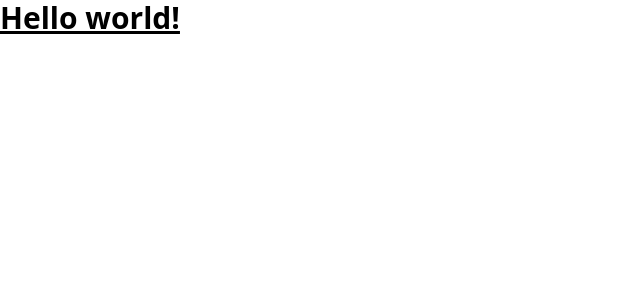
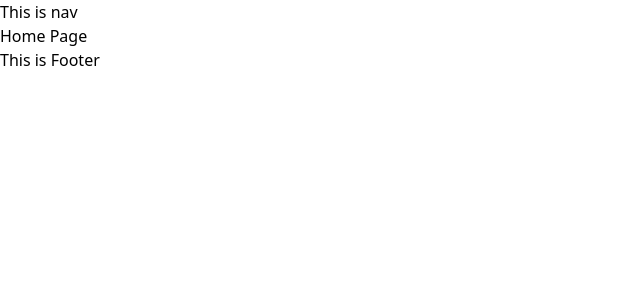
Before and after one commit to Viral1702/Hope-Connect, a React (Vite) app in the folder Frontend/: page / in a window 1280 px wide. Shown: the top 300 px of the page, without its empty margins (0-640 px from the left). Built offline with nearby package versions, Linux system fonts and the light colour scheme.

Commit message:
Created Routing

```diff
--- a/Frontend/src/App.jsx
+++ b/Frontend/src/App.jsx
@@ -1,8 +1,18 @@
+import { BrowserRouter, Route, Routes } from "react-router-dom";
+import HomeOutlet from "./Outletes/HomeOutlet";
+import HomePage from "./Pages/HomePage";
+import AboutPage from "./Pages/AboutPage";
+
 function App() {
   return (
-    <>
-      <h1 class="text-3xl font-bold underline">Hello world!</h1>
-    </>
+    <BrowserRouter>
+      <Routes>
+        <Route path="/" element={<HomeOutlet />}>
+          <Route index element={<HomePage />} />
+          <Route path="/about" element={<AboutPage />} />
+        </Route>
+      </Routes>
+    </BrowserRouter>
   );
 }
 
--- /dev/null
+++ b/Frontend/src/Components/HomeFooter.jsx
@@ -0,0 +1,7 @@
+import React from "react";
+
+const HomeFooter = () => {
+  return <div>This is Footer</div>;
+};
+
+export default HomeFooter;
--- /dev/null
+++ b/Frontend/src/Components/HomeNavbar.jsx
@@ -0,0 +1,7 @@
+import React from "react";
+
+const HomeNavbar = () => {
+  return <div>This is nav</div>;
+};
+
+export default HomeNavbar;
--- /dev/null
+++ b/Frontend/src/Outletes/HomeOutlet.jsx
@@ -0,0 +1,16 @@
+import React from "react";
+import { Outlet } from "react-router-dom";
+import HomeNavbar from "../Components/HomeNavbar";
+import HomeFooter from "../Components/HomeFooter";
+
+const HomeOutlet = () => {
+  return (
+    <>
+      <HomeNavbar />
+      <Outlet />
+      <HomeFooter />
+    </>
+  );
+};
+
+export default HomeOutlet;
--- /dev/null
+++ b/Frontend/src/Pages/AboutPage.jsx
@@ -0,0 +1,9 @@
+import React from "react";
+import { useNavigate } from "react-router";
+
+const AboutPage = () => {
+  const navigate = useNavigate();
+  return <div>This is about PAGE</div>;
+};
+
+export default AboutPage;
--- /dev/null
+++ b/Frontend/src/Pages/HomePage.jsx
@@ -0,0 +1,18 @@
+import React, { useCallback } from "react";
+import { useNavigate } from "react-router-dom";
+
+const HomePage = () => {
+  const navigate = useNavigate();
+
+  const goToAbout = useCallback(() => {
+    navigate("/about");
+  }, [navigate]);
+
+  return (
+    <div>
+      <h1>Home Page</h1>
+    </div>
+  );
+};
+
+export default HomePage;
```
